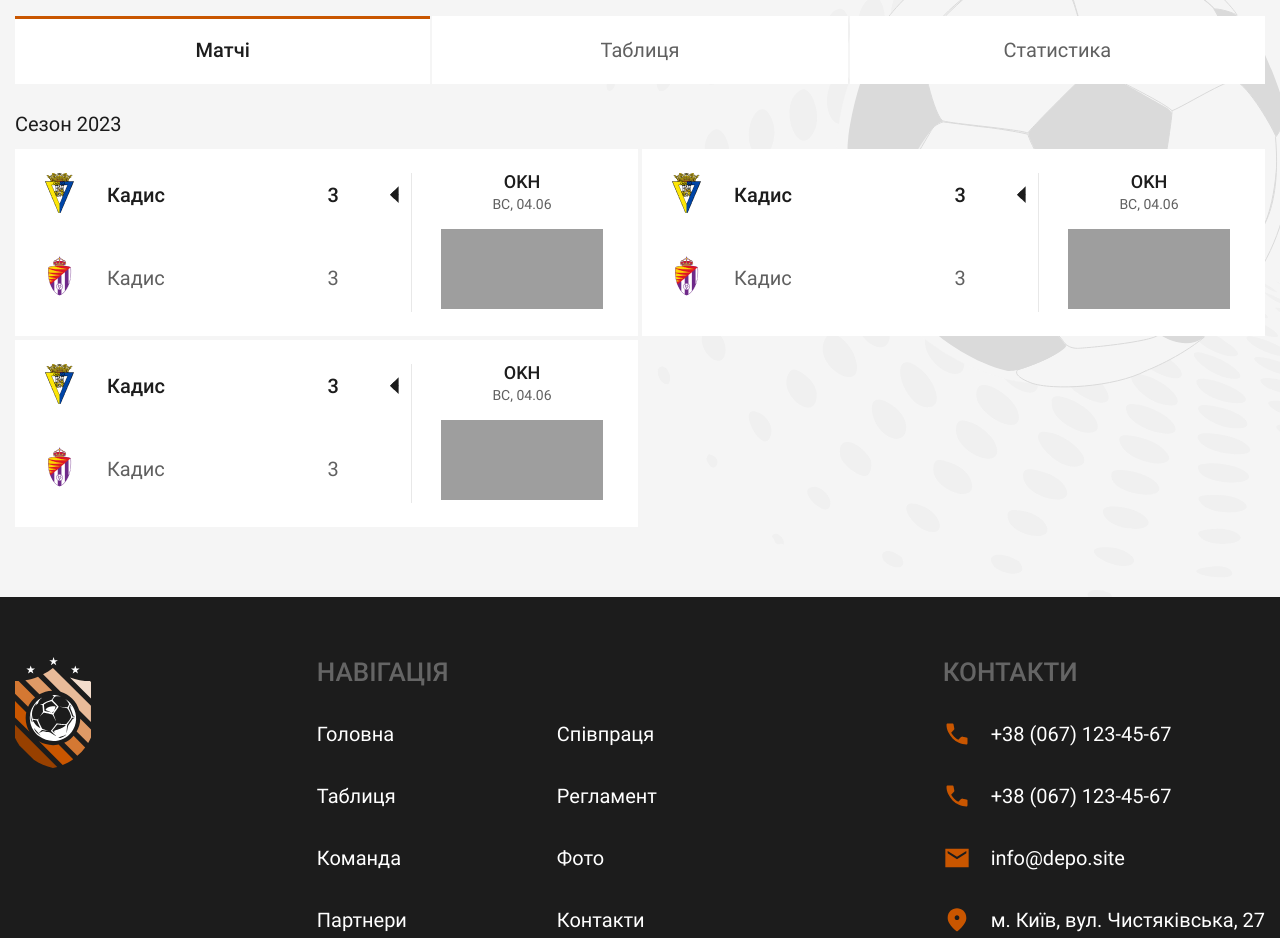
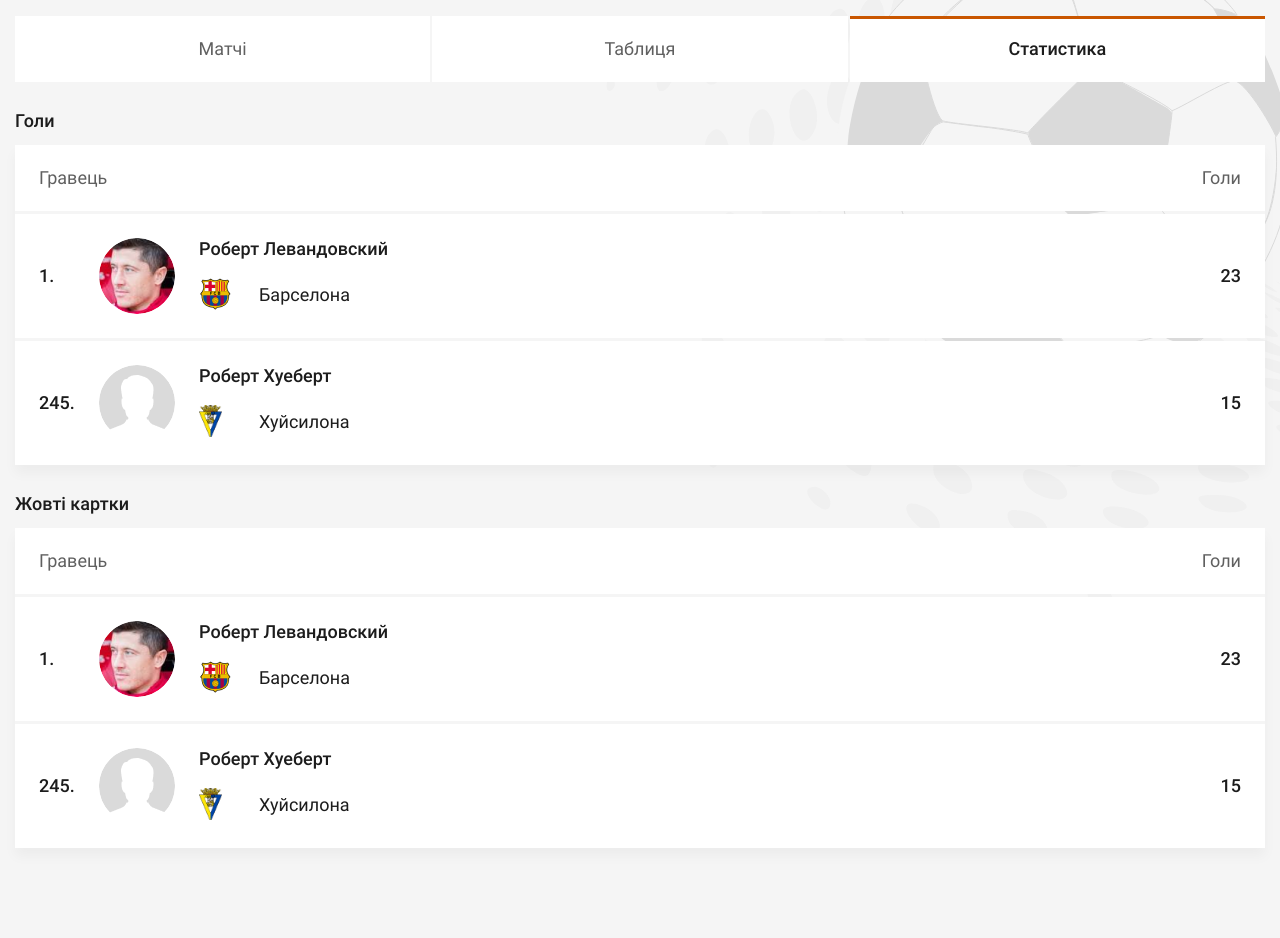
Before and after one commit to Grinch3214/region, a website: page app/table.html in a window 1280 px wide. Shown: the part 371-1309 px from the top of the page. Drawn offline with Linux system fonts and the light colour scheme; grey boxes are pictures that could not be loaded.

Commit message:
added statistic tab without adaptive

```diff
--- a/app/scss/_tables.scss
+++ b/app/scss/_tables.scss
@@ -2,6 +2,7 @@
 	padding: 70px 0;
 	height: 100%;
 	color: $dark-color;
+	font-size: 0.9rem;
 
 	&__seasone {
 		margin-bottom: 30px;
@@ -136,13 +137,13 @@
 
 	&__card-video-title {
 		margin-bottom: 6px;
-		font-size: 18px;
+		// font-size: 0.9rem;
 		font-weight: 500;
 	}
 
 	&__card-video-date {
-		margin-bottom: 18px;
-		font-size: 14px;
+		margin-bottom: 0.9rem;
+		font-size: 0.7rem;
 		color: $gray60-color;
 	}
 }
@@ -154,4 +155,81 @@
 
 // !statistics
 .statistics-content {
+
+	&__inner {
+		margin-bottom: 30px;
+	}
+
+	&__title {
+		// font-size: 0.9rem;
+		font-weight: 500;
+		margin-bottom: 15px;
+	}
+
+	&__table {
+		box-shadow: 0px 8px 12px 0px rgba(0, 0, 0, 0.04);
+		gap: 3px;
+		display: flex;
+		flex-flow: column;
+	}
+
+	&__table-title {
+		background: $white-color;
+		padding: 24px;
+		display: flex;
+		justify-content: space-between;
+		color: $gray60-color;
+		// font-size: 0.9rem;
+	}
+
+	&__table-row {
+		padding: 24px;
+	}
 }
+// card row
+.row-statistic {
+	background: $white-color;
+	display: flex;
+	align-items: center;
+
+	&__column {
+		flex: 1 1 90%;
+		display: flex;
+		gap: 24px;
+		align-items: center;
+	}
+
+	&__num {
+		font-weight: 500;
+		flex: 0 1 36px;
+	}
+
+	&__img {
+		flex: 0 0 76px;
+		height: 76px;
+		object-fit: cover;
+		overflow: hidden;
+		border-radius: 50%;
+	}
+
+	&__player {
+	}
+
+	&__player-name {
+		font-weight: 500;
+		margin-bottom: 20px;
+	}
+
+	&__game {
+		display: flex;
+		align-items: center;
+		gap: 20px;
+		div {
+			flex: 0 0 40px;
+		}
+	}
+
+	&__goals {
+		font-weight: 500;
+	}
+}
--- a/app/table.html
+++ b/app/table.html
@@ -38,12 +38,12 @@
 						<h3 class="tables__inner-title">Харків</h3>
 
 						<ul class="tables__tabs">
-							<li class="tables__tabs-item active">Матчі</li>
+							<li class="tables__tabs-item">Матчі</li>
 							<li class="tables__tabs-item">Таблиця</li>
-							<li class="tables__tabs-item">Статистика</li>
+							<li class="tables__tabs-item active">Статистика</li>
 						</ul>
 						<!-- MATCH -->
-						<div class="tables__tabs-content match-content active">
+						<div class="tables__tabs-content match-content">
 							<div class="match-content__seasone">
 								<h3 class="match-content__title">
 									Cезон 2023
@@ -114,7 +114,83 @@
 						<div class="tables__tabs-content table-content">2</div>
 
 						<!-- STATISTICS -->
-						<div class="tables__tabs-content statistics-content">3</div>
+						<div class="tables__tabs-content statistics-content active">
+							<div class="statistics-content__inner">
+								<h3 class="statistics-content__title">Голи</h3>
+								<ul class="statistics-content__table">
+									<li class="statistics-content__table-title">
+										<span>Гравець</span>
+										<span>Голи</span>
+									</li>
+									<li class="statistics-content__table-row row-statistic">
+										<div class="row-statistic__column">
+											<span class="row-statistic__num">1.</span>
+											<img class="row-statistic__img" src="images/photo.png" width="76" height="76" alt="">
+											<div class="row-statistic__player">
+												<p class="row-statistic__player-name">Роберт Левандовский</p>
+												<div class="row-statistic__game">
+													<div><img src="images/footbal-icons/5.png" alt="" height="32"></div>
+													<span>Барселона</span>
+												</div>
+											</div>
+										</div>
+										<div class="row-statistic__goals">23</div>
+									</li>
+									<li class="statistics-content__table-row row-statistic">
+										<div class="row-statistic__column">
+											<span class="row-statistic__num">245.</span>
+											<img class="row-statistic__img" src="images/mask-avatar.png" width="76" height="76" alt="">
+											<div class="row-statistic__player">
+												<p class="row-statistic__player-name">Роберт Хуеберт</p>
+												<div class="row-statistic__game">
+													<div><img src="images/footbal-icons/1.png" alt="" height="32"></div>
+													<span>Хуйсилона</span>
+												</div>
+											</div>
+										</div>
+										<div class="row-statistic__goals">15</div>
+									</li>
+								</ul>
+							</div>
+
+							<div class="statistics-content__inner">
+								<h3 class="statistics-content__title">Жовті картки</h3>
+								<ul class="statistics-content__table">
+									<li class="statistics-content__table-title">
+										<span>Гравець</span>
+										<span>Голи</span>
+									</li>
+									<li class="statistics-content__table-row row-statistic">
+										<div class="row-statistic__column">
+											<span class="row-statistic__num">1.</span>
+											<img class="row-statistic__img" src="images/photo.png" width="76" height="76" alt="">
+											<div class="row-statistic__player">
+												<p class="row-statistic__player-name">Роберт Левандовский</p>
+												<div class="row-statistic__game">
+													<div><img src="images/footbal-icons/5.png" alt="" height="32"></div>
+													<span>Барселона</span>
+												</div>
+											</div>
+										</div>
+										<div class="row-statistic__goals">23</div>
+									</li>
+									<li class="statistics-content__table-row row-statistic">
+										<div class="row-statistic__column">
+											<span class="row-statistic__num">245.</span>
+											<img class="row-statistic__img" src="images/mask-avatar.png" width="76" height="76" alt="">
+											<div class="row-statistic__player">
+												<p class="row-statistic__player-name">Роберт Хуеберт</p>
+												<div class="row-statistic__game">
+													<div><img src="images/footbal-icons/1.png" alt="" height="32"></div>
+													<span>Хуйсилона</span>
+												</div>
+											</div>
+										</div>
+										<div class="row-statistic__goals">15</div>
+									</li>
+								</ul>
+							</div>
+						</div>
 					</div>
 				</div>
 			</section>
```
Also changed, not shown: app/css/style.min.css, app/images/footbal-icons/5.png (added), app/images/mask-avatar.png (added), app/images/photo.png (added).
